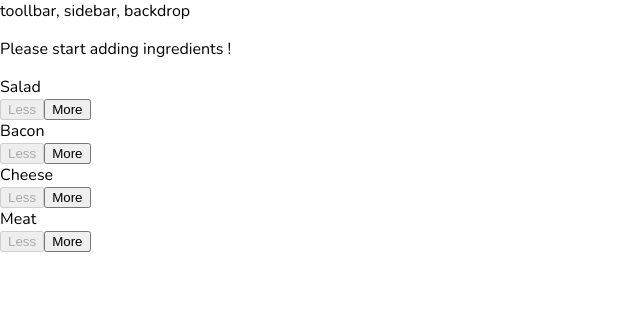
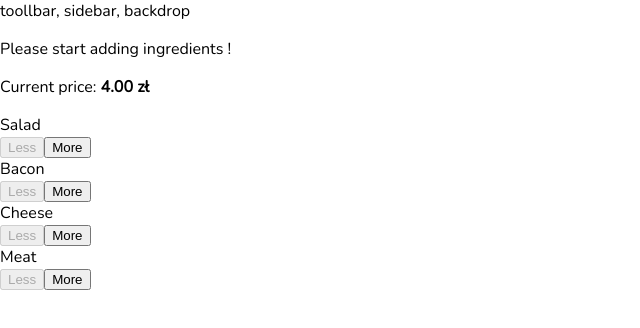
Before and after one commit to bartekwojtal1207/burger-app, a React (Create React App) app: page / in a window 1280 px wide. Shown: the top 328 px of the page, without its empty margins (0-640 px from the left). Built offline with nearby package versions, Linux system fonts and the light colour scheme.

Commit message:
outputting price

```diff
--- a/src/components/Burger/BuildControls/BuildControls.js
+++ b/src/components/Burger/BuildControls/BuildControls.js
@@ -14,6 +14,7 @@ const buildControls  = (props) =>  {
 
     return (
         <div className={classes.BuildControls}>
+            <p>Current price: <strong>{props.totalPrice.toFixed(2)} zł</strong></p>
             {controls.map(ctrl => (
                 <BuildControl key={ctrl.label}
                               label={ctrl.label}
--- a/src/containers/BurgerBuilder/BurgerBuilder.js
+++ b/src/containers/BurgerBuilder/BurgerBuilder.js
@@ -36,7 +36,7 @@ class BurgerBuilder extends Component {
         const priceAddition = INGREDIENT_PRICES[type];
         const oldPrice = this.state.totalPrice;
         const newPrice = oldPrice + priceAddition;
-
+        console.log(newPrice)
         this.setState({totalPrice: newPrice, ingredients: updatedIngredients})
     }
 
@@ -72,6 +72,7 @@ class BurgerBuilder extends Component {
             <Aux>
                 <Burger ingredients={this.state.ingredients}/>
                 <BuildControls
+                    totalPrice={this.state.totalPrice}
                     ingredientAdded={this.addIngredientHandler}
                     ingredientRemoved={this.removeIngredientHandler}
                     disabled={disabledInfo}/>
```
